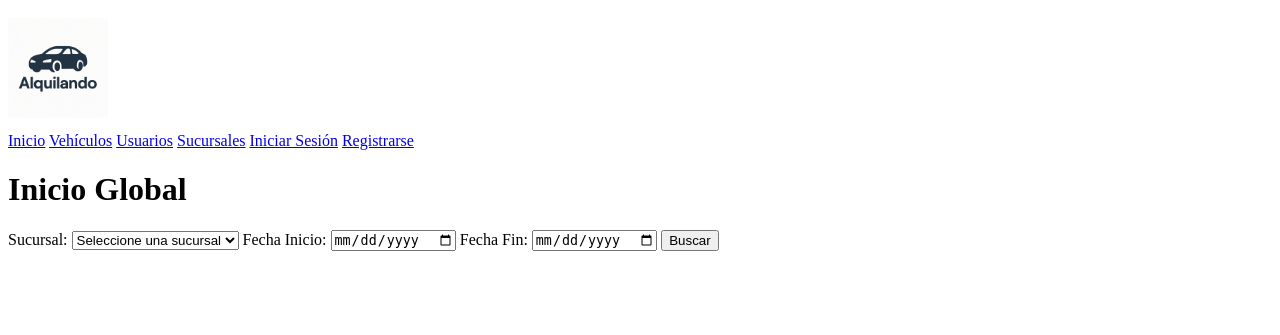
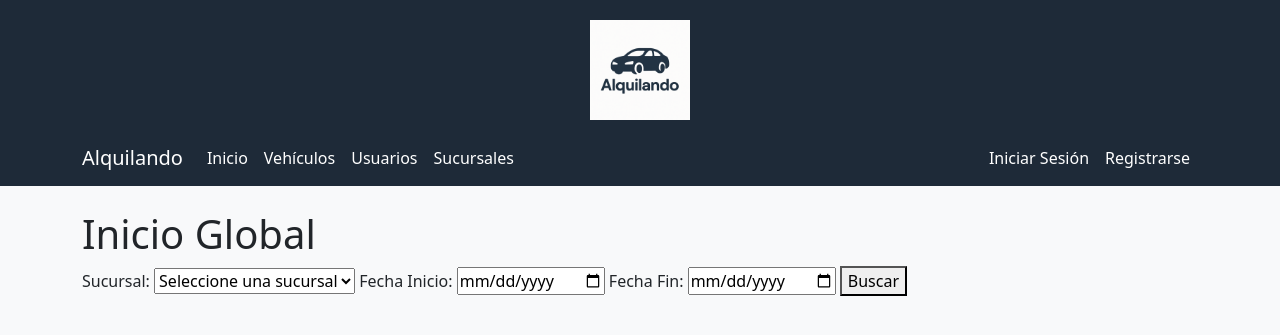
Before and after one commit to lucamaffeo/Alquilando, a Flask app: page /global/inicio in a window 1280 px wide. Shown: the top 335 px of the page. Run offline with Flask 3, Linux system fonts and the light colour scheme; data that the repository does not hold is empty.

Commit message:
agrego estilos

```diff
--- a/src/web/templates/base.html
+++ b/src/web/templates/base.html
@@ -3,25 +3,76 @@
 <head>
     <meta charset="UTF-8">
     <meta name="viewport" content="width=device-width, initial-scale=1.0">
-    <title>{% block title %}ALQUILER DE VEHICULOS{% endblock %}</title>
+    <title>{% block title %}Alquilando{% endblock %}</title>
     <link rel="icon" type="image/x-icon" href="{{ url_for('static', filename='images/alquilando.png') }}">
+    <!-- Bootstrap CSS -->
+    <link href="https://cdn.jsdelivr.net/npm/bootstrap@5.3.3/dist/css/bootstrap.min.css" rel="stylesheet">
+    <style>
+        body {
+            background-color: #f8f9fa;
+        }
+        header {
+            background-color: #1E2A38;
+            text-align: center;
+            padding: 20px 0 10px 0;
+        }
+        header img {
+            height: 100px;
+        }
+        nav.navbar {
+            background-color: #1E2A38 !important;
+        }
+        nav.navbar .nav-link, nav.navbar .navbar-brand {
+            color: #fff !important;
+        }
+        nav.navbar .nav-link.active, nav.navbar .nav-link:hover {
+            color: #ffc107 !important;
+        }
+        .flashes {
+            list-style: none;
+            padding: 0;
+            margin: 20px auto;
+            max-width: 600px;
+        }
+        .flash {
+            padding: 10px 20px;
+            border-radius: 5px;
+            margin-bottom: 10px;
+        }
+        .flash.success { background: #d4edda; color: #155724; }
+        .flash.error { background: #f8d7da; color: #721c24; }
+        .flash.info { background: #d1ecf1; color: #0c5460; }
+    </style>
 </head>
 <body>
     <header>
-        <img src="{{ url_for('static', filename='images/alquilando.png') }}" alt="Logo" style="height:100px; margin:10px 0;">
+        <img src="{{ url_for('static', filename='images/alquilando.png') }}" alt="Logo">
     </header>
-    <nav>
-        <a href="{{ url_for('global.inicio_global') }}">Inicio</a>
-        <a href="{{ url_for('vehiculos.index') }}">Vehículos</a>
-        <a href="{{ url_for('usuarios.index') }}">Usuarios</a>
-        <a href="{{ url_for('sucursales.index') }}">Sucursales</a>
-        {% if session.get("user_id") %}
-            <a href="{{ url_for('usuarios.show', user_id=session['user_id']) }}">Mi Perfil</a>
-            <a href="{{ url_for('usuarios.logout') }}">Cerrar Sesión</a>
-        {% else %}
-            <a href="{{ url_for('usuarios.login') }}">Iniciar Sesión</a>
-            <a href="{{ url_for('usuarios.register') }}">Registrarse</a>
-        {% endif %}
+    <nav class="navbar navbar-expand-lg">
+        <div class="container">
+            <a class="navbar-brand" href="{{ url_for('global.inicio_global') }}">Alquilando</a>
+            <button class="navbar-toggler" type="button" data-bs-toggle="collapse" data-bs-target="#navbarNav"
+                aria-controls="navbarNav" aria-expanded="false" aria-label="Toggle navigation">
+                <span class="navbar-toggler-icon"></span>
+            </button>
+            <div class="collapse navbar-collapse" id="navbarNav">
+                <ul class="navbar-nav me-auto mb-2 mb-lg-0">
+                    <li class="nav-item"><a class="nav-link" href="{{ url_for('global.inicio_global') }}">Inicio</a></li>
+                    <li class="nav-item"><a class="nav-link" href="{{ url_for('vehiculos.index') }}">Vehículos</a></li>
+                    <li class="nav-item"><a class="nav-link" href="{{ url_for('usuarios.index') }}">Usuarios</a></li>
+                    <li class="nav-item"><a class="nav-link" href="{{ url_for('sucursales.index') }}">Sucursales</a></li>
+                </ul>
+                <ul class="navbar-nav">
+                    {% if session.get("user_id") %}
+                        <li class="nav-item"><a class="nav-link" href="{{ url_for('usuarios.show', user_id=session['user_id']) }}">Mi Perfil</a></li>
+                        <li class="nav-item"><a class="nav-link" href="{{ url_for('usuarios.logout') }}">Cerrar Sesión</a></li>
+                    {% else %}
+                        <li class="nav-item"><a class="nav-link" href="{{ url_for('usuarios.login') }}">Iniciar Sesión</a></li>
+                        <li class="nav-item"><a class="nav-link" href="{{ url_for('usuarios.register') }}">Registrarse</a></li>
+                    {% endif %}
+                </ul>
+            </div>
+        </div>
     </nav>
     <!-- Mostrar mensajes flash -->
     {% with messages = get_flashed_messages(with_categories=true) %}
@@ -33,8 +84,10 @@
         </ul>
       {% endif %}
     {% endwith %}
-    <main>
+    <main class="container mt-4">
         {% block content %}{% endblock %}
     </main>
+    <!-- Bootstrap JS -->
+    <script src="https://cdn.jsdelivr.net/npm/bootstrap@5.3.3/dist/js/bootstrap.bundle.min.js"></script>
 </body>
 </html>
```
